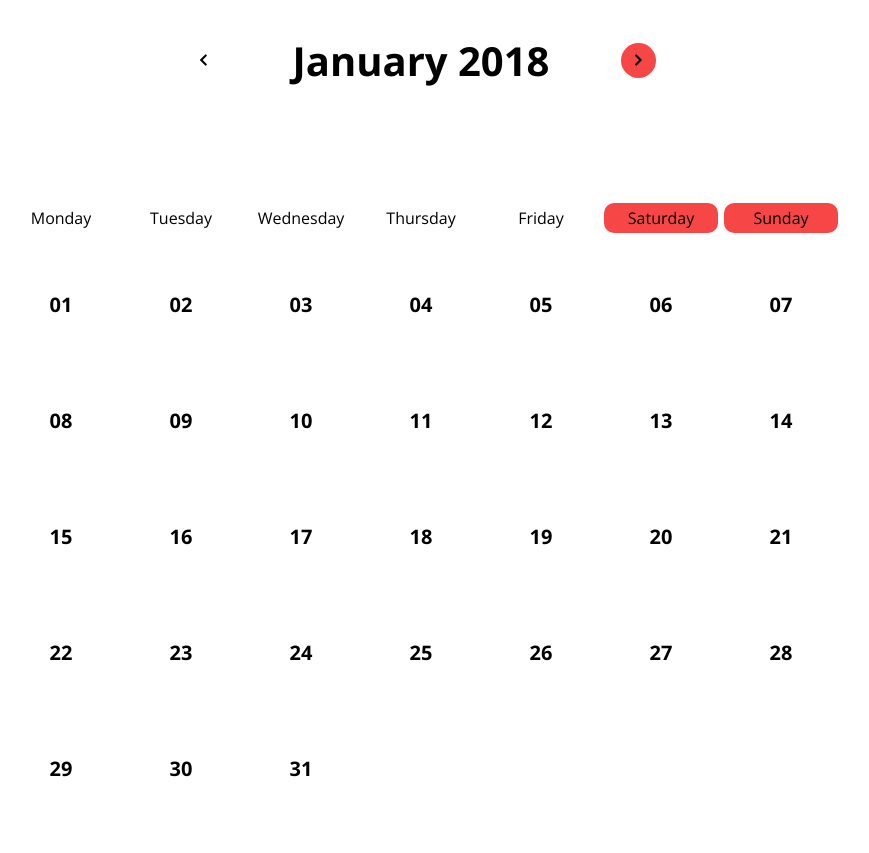
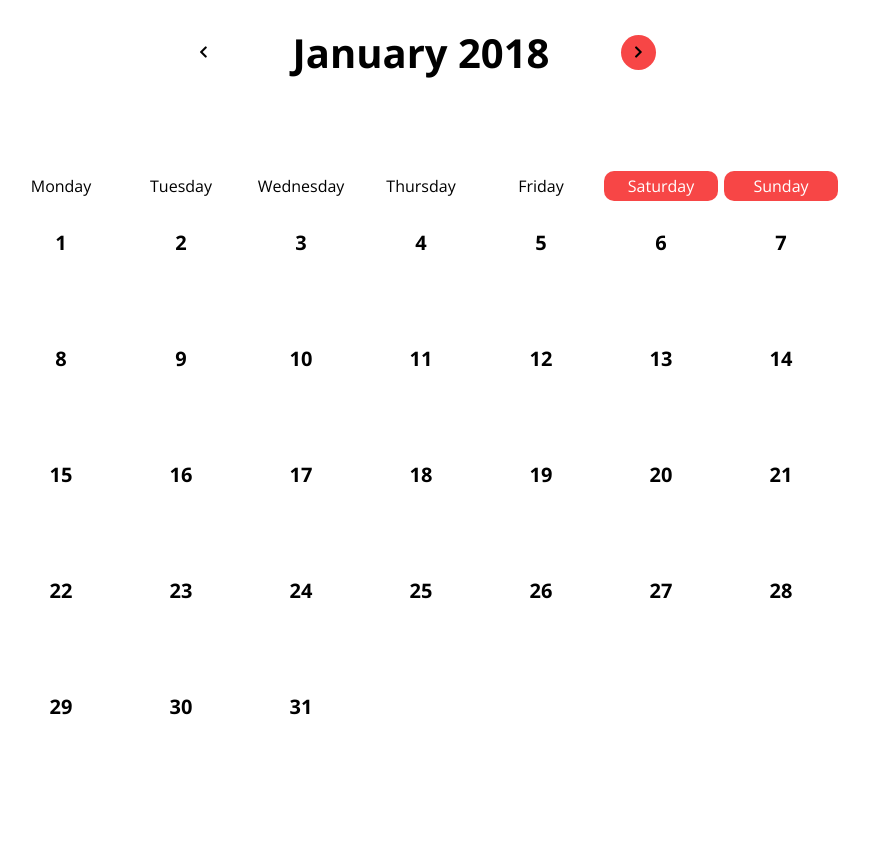
Before and after one commit to Vincenzo-Laveneziana/ajax-ex-calendar, a plain HTML site: page index.html in a window 1280 px wide. Shown: the whole page, without its empty margins (219-1088 px from the left). After the commit the page ends 800 px from the top, so only its background shows below. Drawn offline with nearby package versions, Linux system fonts and the light colour scheme; no server answers.

Commit message:
bug fixed - the month always starts on Monday. minor update

```diff
--- a/css/main.css
+++ b/css/main.css
@@ -52,15 +52,15 @@ header{
 
 /* body */
 .head{
-    height: 15vh;
+    height: 13vh;
 }
 
 .no-event{
-    height: 10vh;
+    height: 8vh;
 }
 
 .foot{
-    height: 75vh;
+    height: 79vh;
     flex-direction: column;
 }
 
@@ -99,7 +99,6 @@ button{
 
 .month-list li span:nth-child(1){
     padding: 15px;
-    margin-bottom: 5px;
     font-weight: bold;
     font-size: 20px;
 }
@@ -107,12 +106,13 @@ button{
 .nome-giorni li:nth-child(6),
 .nome-giorni li:nth-child(7){
     background: #f74646;
+    color: white;
 }
 
 .nome-giorni li{
     background: white;
     line-height: 30px;
-    margin-bottom: 40px;
+    margin-bottom: 10px;
 }
 
 .month-list li{
--- a/js/main.js
+++ b/js/main.js
@@ -32,7 +32,6 @@ $(document).ready(function () {
         if(baseMonth.month() < 11){
             //console.log(baseMonth.month())
             baseMonth = baseMonth.add(1,"M");
-            $('.month-list').children().remove();
             printMonth(template, baseMonth);
             printHoliday(baseMonth);
 
@@ -50,7 +49,6 @@ $(document).ready(function () {
         if(baseMonth.month() > 0){
             //console.log(baseMonth.month())
             baseMonth = baseMonth.subtract(1,"M");
-            $('.month-list').children().remove();
             printMonth(template, baseMonth);
             printHoliday(baseMonth);
 
@@ -70,6 +68,7 @@ $(document).ready(function () {
 
 // Stampa a schermo i giorni del mese
 function printMonth(template, date) {
+    $('.month-list').children().remove();
     // numero giorni nel mese
     var daysInMonth = date.daysInMonth();
 
@@ -78,6 +77,19 @@ function printMonth(template, date) {
 
     // Imposta data attribute data visualizzata
     $('.month').attr('data-this-date',  date.format('YYYY-MM-DD'));
+
+    //creazioni di blocchi vuoti
+    var inizioSettimana = date.weekday()-1;
+    for( var i = 0; i < inizioSettimana; i++) {
+        var data = {
+            dayNumber: '',
+            fullDate: ''
+        };
+
+        $('.month-list').append(template(data));
+    }
+
+
 
     // genera giorni mese
     for (var i = 0; i < daysInMonth; i++) {
@@ -90,8 +102,8 @@ function printMonth(template, date) {
 
         // imposta dati template
         var context = {
-            class: 'day',
-            day: thisDate.format('DD'),
+            class: thisDate.format('dddd').toLowerCase(),
+            day: thisDate.date(),
             completeDate: thisDate.format('YYYY-MM-DD')
         };
 
@@ -124,6 +136,7 @@ function printHoliday(date) {
 
                     if(listItem) {
                         listItem.addClass('holiday');
+
                         listItem.html( "<span>" + listItem.text() + "</span> " + "<span>" + thisHoliday.name + "</span> ")
                     }
                 }
```
Also changed, not shown: img/Cattura.PNG.
